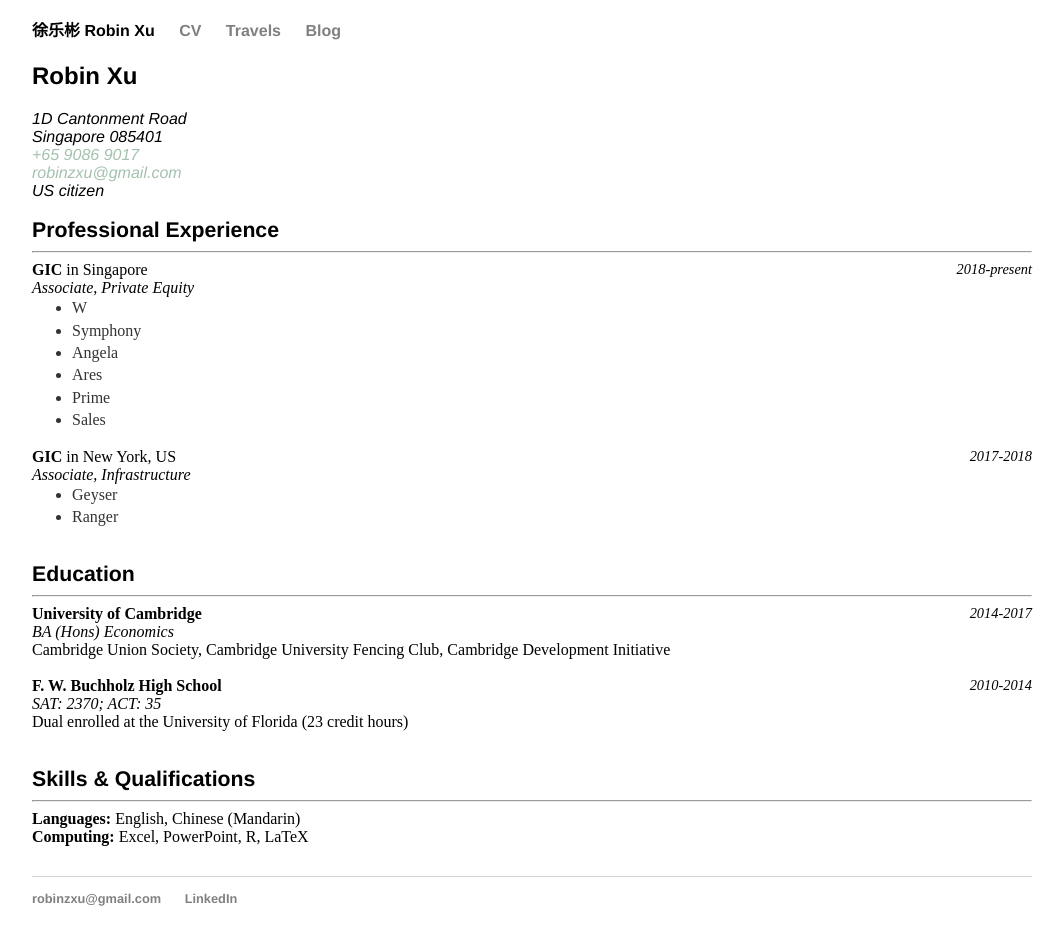
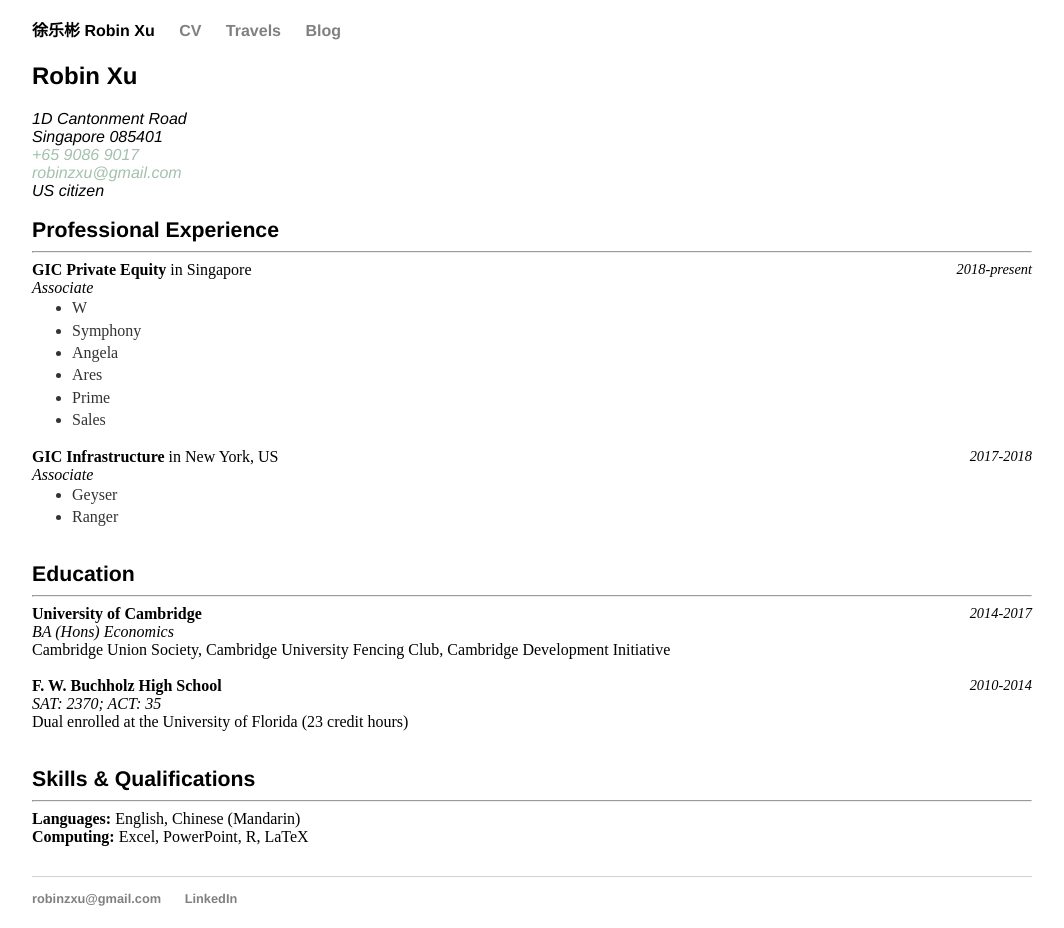
Before and after one commit to robinzxu/robinzxu.github.io, a Jekyll site: the page built from cv/index.html, in a window 1280 px wide. Shown: the whole page, without its empty margins (108-1172 px from the left). Built offline with Jekyll 4.4.1, drawn with Linux system fonts in a browser that asks for light colours.

```diff
--- a/cv/index.html
+++ b/cv/index.html
@@ -19,8 +19,8 @@ title: CV
 
 <h3 style="display:inline;">Professional Experience</h3><br><hr>
 	<i style="float:right;font-size:0.9em">2018-present</i>
-	<b>GIC</b> in Singapore<br>
-	<i>Associate, Private Equity</i>
+	<b>GIC Private Equity</b> in Singapore<br>
+	<i>Associate</i>
 	<ul style="margin-top:0">
 		<li>W
 		<li>Symphony
@@ -31,8 +31,8 @@ title: CV
 	</ul>
 
 	<i style="float:right;font-size:0.9em">2017-2018</i>
-	<b>GIC</b> in New York, US<br>
-	<i>Associate, Infrastructure</i>
+	<b>GIC Infrastructure</b> in New York, US<br>
+	<i>Associate</i>
 	<ul style="margin-top:0">
 		<li>Geyser
 		<li>Ranger
```
